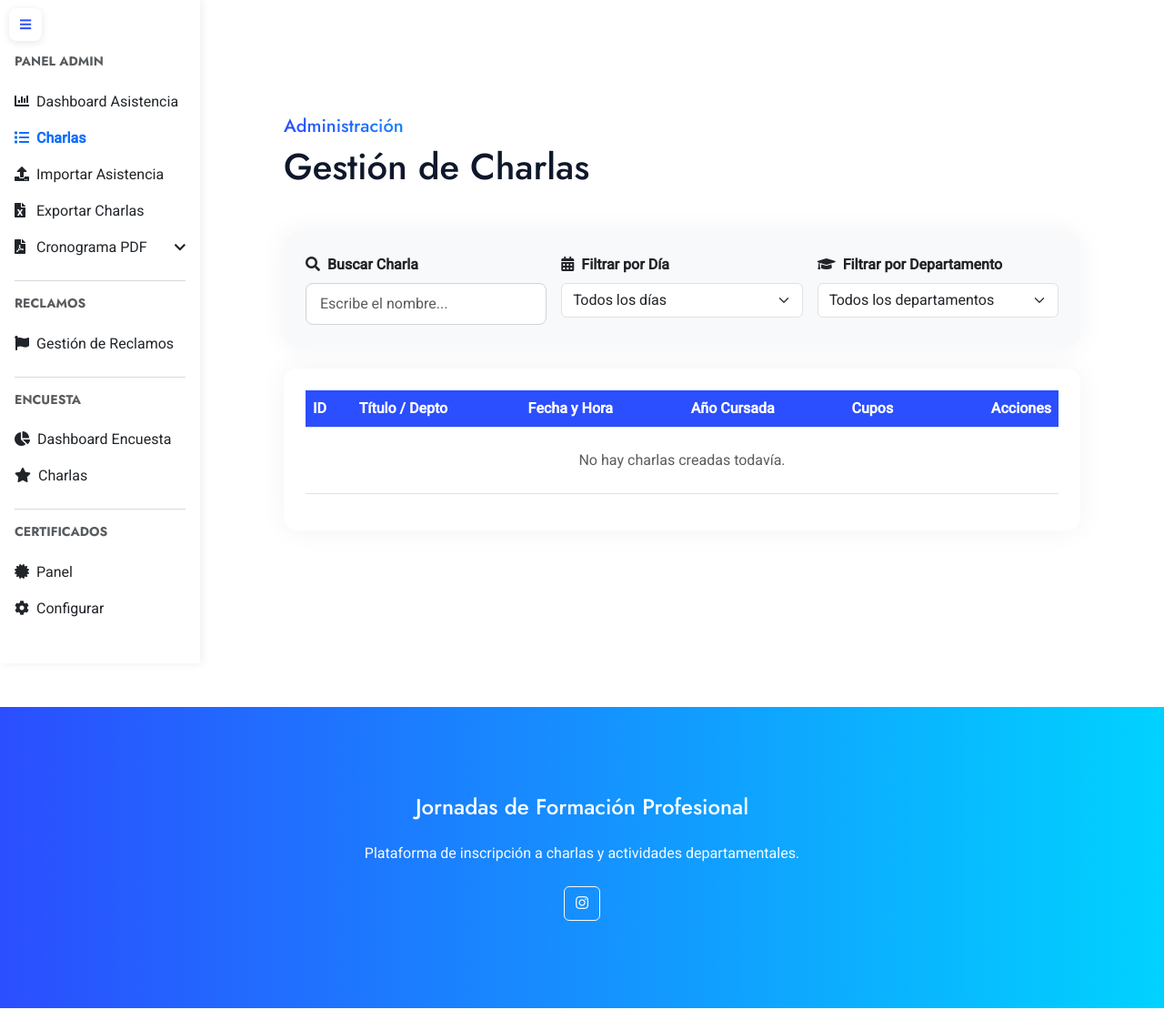
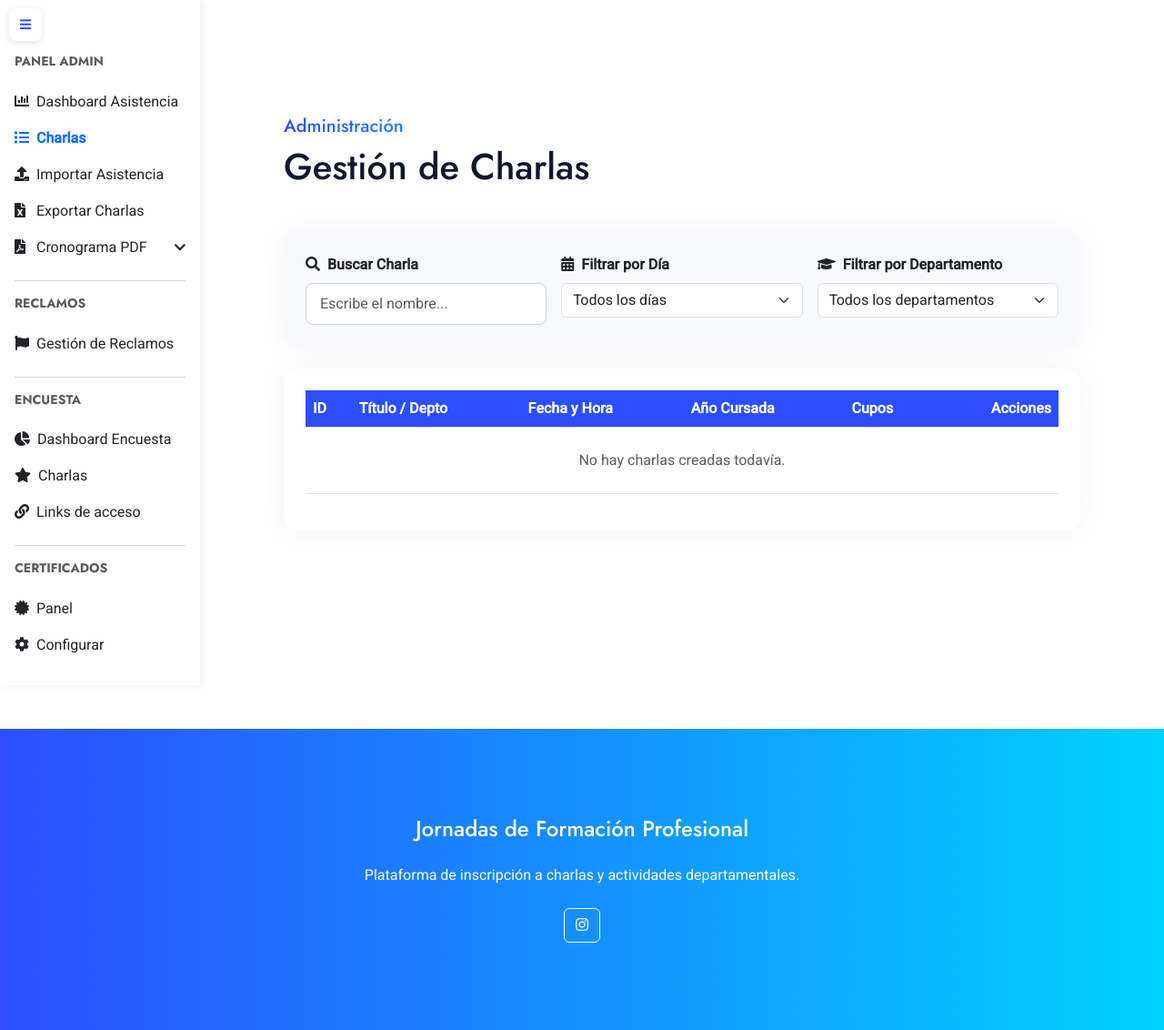
Before and after one commit to UTN-FRLP-Sau/jornadas-django, a Django app: page /admin/dashboard/ in a window 1280 px wide. Shown: the part 71-1203 px from the top of the page at 91% size. Before the commit the page ends 1179 px from the top, so only its background shows below. Run offline with Django 5.2, Linux system fonts and the light colour scheme; the visitor is signed in with stand-in values (Sample User, id 1); data that the repository does not hold is empty; some libraries are stand-ins or nearby versions.

Commit message:
feat(ui): agregar Links de acceso al menú lateral
Co-Authored-By: Claude Sonnet 4.6 <noreply@anthropic.com>

```diff
--- a/charlas/templates/charlas/base_admin.html
+++ b/charlas/templates/charlas/base_admin.html
@@ -67,6 +67,9 @@
             <a href="{% url 'survey_talks_dashboard' %}" class="nav-link px-3 py-2 text-dark">
                 <i class="fa fa-star" style="min-width:16px;"></i><span class="sidebar-label ms-2">Charlas</span>
             </a>
+            <a href="{% url 'dashboard_tokens' %}" class="nav-link px-3 py-2 {% if request.resolver_match.url_name == 'dashboard_tokens' %}text-primary fw-bold{% else %}text-dark{% endif %}">
+                <i class="fa fa-link" style="min-width:16px;"></i><span class="sidebar-label ms-2">Links de acceso</span>
+            </a>
             <hr class="mx-3">
             <div class="px-3 mb-2">
                 <h6 class="text-muted text-uppercase small fw-bold sidebar-label">Certificados</h6>
```
